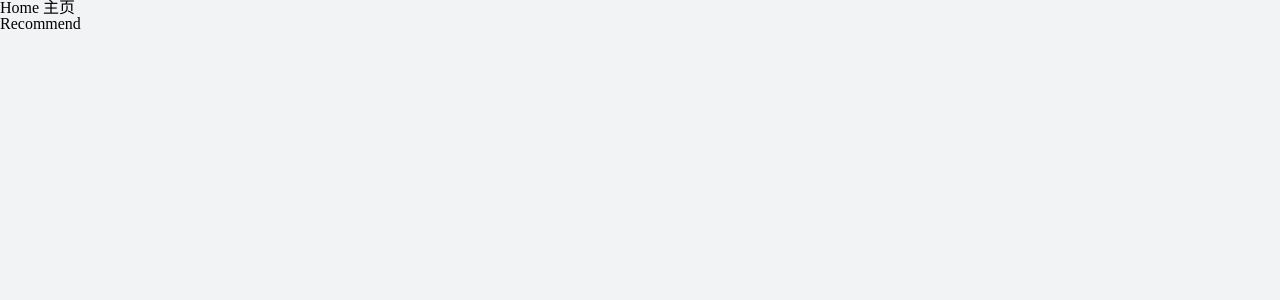
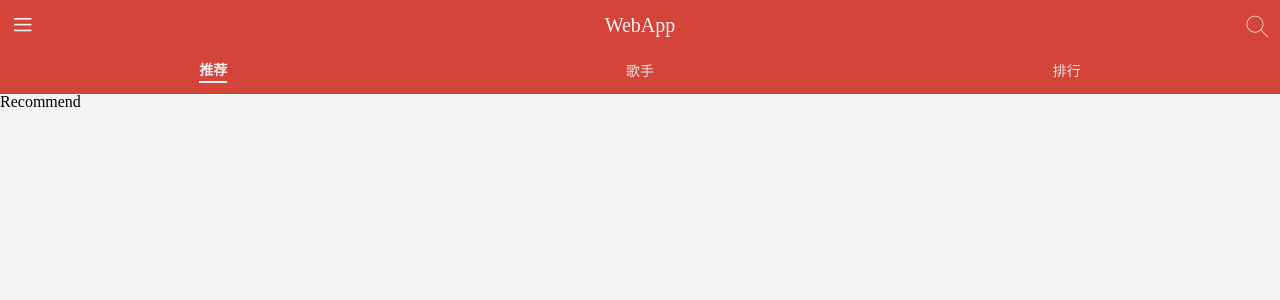
Before and after one commit to nocpp/reactmusic, a React (Create React App) app: page /#/Recommend in a window 1280 px wide. Shown: the top 300 px of the page. Built offline with nearby package versions, Linux system fonts and the light colour scheme.

Commit message:
update 20211202

```diff
--- a/src/App.js
+++ b/src/App.js
@@ -1,17 +1,21 @@
 import React from 'react';
+import { Provider } from 'react-redux';
 import { IconStyle } from './assets/iconfont/iconfont';
 import { GlobalStyle } from  './style';
 import { renderRoutes } from 'react-router-config';
 import routes from './routes';
+import store from './store';
 import { HashRouter } from 'react-router-dom';
 
 function App() {
   return (
-    <HashRouter>
-      <IconStyle></IconStyle>
-      <GlobalStyle></GlobalStyle>
-      {renderRoutes(routes)}
-    </HashRouter>
+    <Provider store={store}>
+      <HashRouter>
+        <IconStyle></IconStyle>
+        <GlobalStyle></GlobalStyle>
+        {renderRoutes(routes)}
+      </HashRouter>
+    </Provider>
   );
 }
 
--- a/src/application/Home/index.js
+++ b/src/application/Home/index.js
@@ -1,11 +1,26 @@
 import React from "react";
 import { renderRoutes } from "react-router-config";
+import {
+    Top,
+    Tab,
+    TabItem
+ } from "./style";
+ import { NavLink } from "react-router-dom";
 
 function Home(props) {
     const { route } = props;
 
     return <div>
-        <h1>Home 主页</h1>
+        <Top>
+            <span className="iconfont menu">&#xe65c;</span>
+            <span className="title">WebApp</span>
+            <span className="iconfont search">&#xe62b;</span>
+        </Top>
+        <Tab>
+            <NavLink to='/recommend' activeClassName="selected"><TabItem><span>推荐</span></TabItem></NavLink>
+            <NavLink to='/singers' activeClassName="selected"><TabItem><span>歌手</span></TabItem></NavLink>
+            <NavLink to='/rank' activeClassName="selected"><TabItem><span>排行</span></TabItem></NavLink>
+        </Tab>
         { renderRoutes(route.routes) }
     </div>;
 }
--- /dev/null
+++ b/src/application/Home/style.js
@@ -0,0 +1,48 @@
+import styled from "styled-components";
+import style from '../../assets/global-style';
+
+export const Top = styled.div`
+    display: flex;
+    flex-direction: row;
+    justify-content: space-between;
+    padding: 5px 10px;
+    background: ${style["theme-color"]};
+    &>span {
+        line-height: 40px;
+        color: #f1f1f1;
+        font-size: 20px;
+        &.iconfont {
+            font-size: 25px;
+        }
+    }
+`
+
+export const Tab = styled.div`
+    height: 44px;
+    display: flex;
+    flex-direction: row;
+    justify-content: space-around;
+    background: ${style["theme-color"]};
+    a {
+        flex: 1;
+        padding: 2px 0;
+        font-size: 14px;
+        color: #e4e4e4;
+        &.selected {
+          span {
+            padding: 3px 0;
+            font-weight: 700;
+            color: #f1f1f1;
+            border-bottom: 2px solid #f1f1f1;
+          }
+        }
+    }
+`
+
+export const TabItem = styled.div`
+  height: 100%;
+  display: flex;
+  flex-direction: row;
+  justify-content: center;
+  align-items: center;
+`
--- /dev/null
+++ b/src/assets/global-style.js
@@ -0,0 +1,41 @@
+const extendClick = () => {
+    return `
+        position: relative;
+        &::before {
+            content: '';
+            position: absolute;
+            top: -10px;
+            bottom: -10px;
+            left: -10px;
+            right: -10px;
+        };
+    `;
+}
+
+//一行文字溢出...显示
+const noWrap = () => {
+    return `
+        text-overflow: ellipsis;
+        overflow: hidden;
+        white-space: nowrap;
+    `;
+}
+
+export default {
+    'theme-color': '#d44439',
+    'theme-color-shadow': 'rgba(212, 68, 57, 5)',
+    'font-color-light': '#f1f1f1',
+    'font-color-desc': '#2E3030',
+    'font-color-desc-v2': '#bba8a8',
+    'font-size-ss': '10px',
+    'font-size-s': '12px',
+    'font-size-m': '14px',
+    'font-size-l': '16px',
+    'font-size-ll': '18px',
+    'border-color': '#e4e4e4',
+    'background-color': '#f2f3f4',
+    'background-color-shadow': 'rgba (0, 0, 0, 0.3)',
+    'highlight-background-color': '#fff',
+    extendClick,
+    noWrap
+}
--- /dev/null
+++ b/src/store/index.js
@@ -0,0 +1,11 @@
+import { createStore, compose, applyMiddleware } from "redux";
+import thunk from "redux-thunk";
+import reducer from "./reducer";
+
+const composeEnhancers = window.__REDUX_DEVTOOLS_EXTENSION_COMPOSE__ || compose;
+
+const store = createStore(reducer, composeEnhancers(
+    applyMiddleware(thunk)
+));
+
+export default store;
--- /dev/null
+++ b/src/store/reducer.js
@@ -0,0 +1,5 @@
+import { combineReducers } from "redux";
+
+export default combineReducers({
+
+});
```
